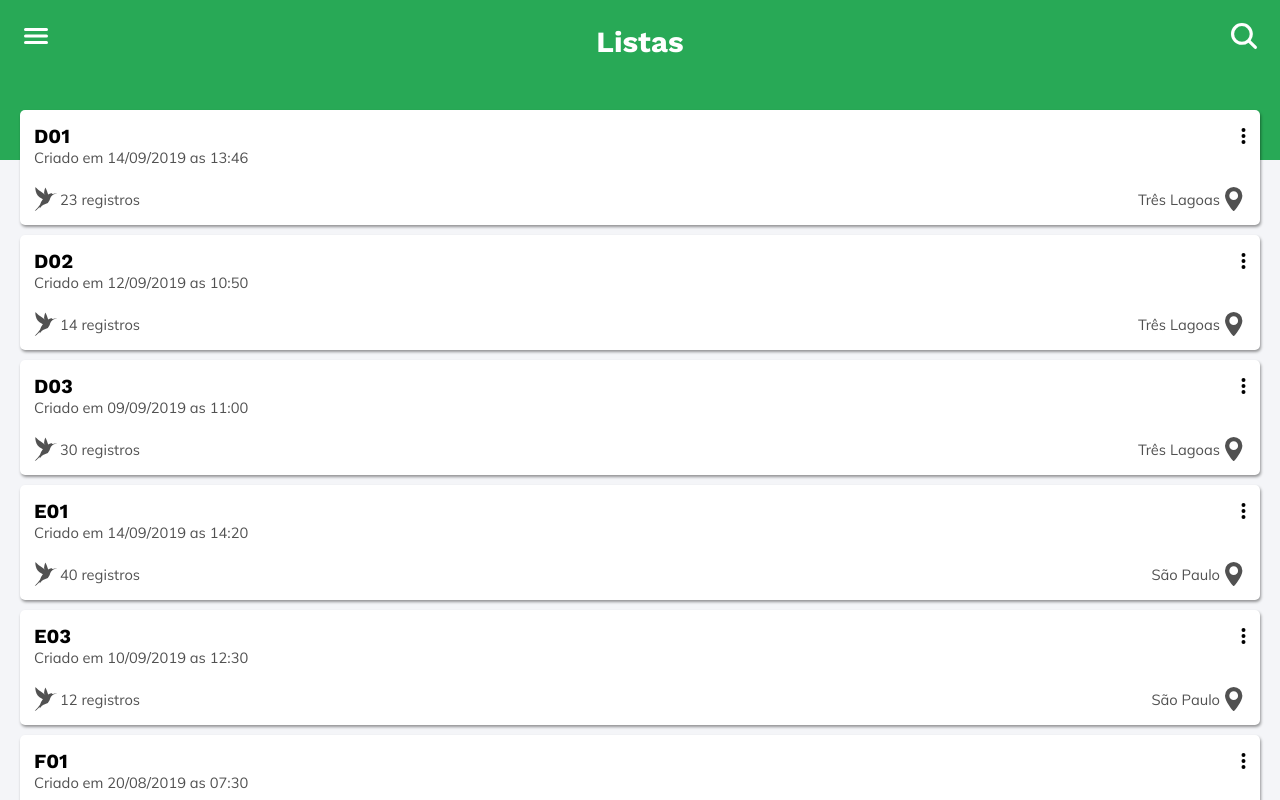
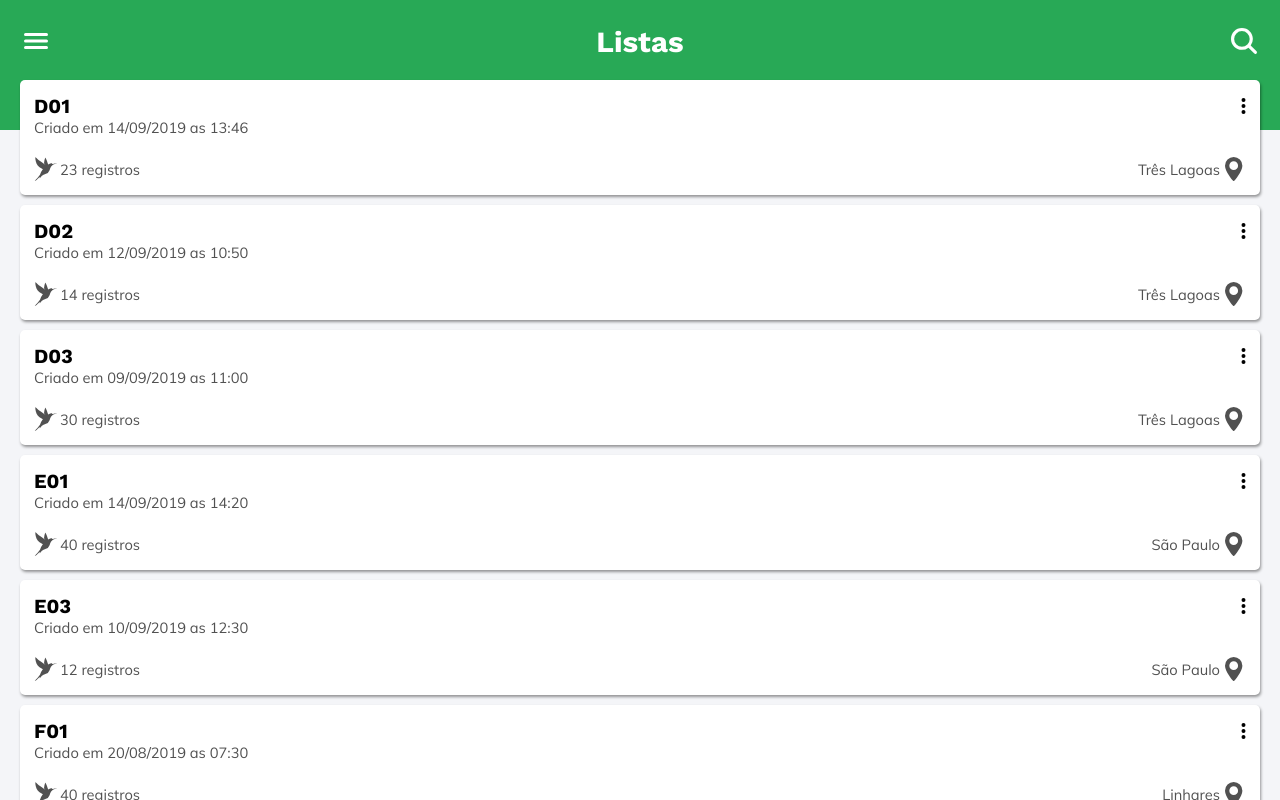
Before and after one commit to danielsegatto/lista-aves, a React (Create React App) app: page /home in a window 1280 px wide. Built offline with nearby package versions, Linux system fonts and the light colour scheme; the HTML template or start-up script is replaced by a standard one.

Commit message:
Update names

```diff
--- a/src/App.tsx
+++ b/src/App.tsx
@@ -2,7 +2,7 @@ import React, { Component } from 'react';
 import { Redirect, Route } from 'react-router-dom';
 import { IonApp, IonRouterOutlet } from '@ionic/react';
 import { IonReactRouter } from '@ionic/react-router';
-import Home from './pages/Listas/Listas';
+import Home from './pages/Lists/Lists';
 
 import '@ionic/react/css/core.css';
 import '@ionic/react/css/normalize.css';
--- a/src/pages/Listas/style.css
+++ /dev/null
@@ -1,29 +0,0 @@
-* {
-    box-sizing: border-box;
-}
-.divHeader {
-    width: 100%;
-    height: 20%;
-    background: #28A956;
-    display: flex;
-    justify-content: space-between;
-    align-items: baseline;
-    padding: 20px;
-}
-.titleListas {
-	color: #fff;
-	font-size: 22pt;
-	font-family: 'Work Sans', sans-serif;
-	font-weight: bold;
-	margin: 0;
-	padding: 0;
-}
-.iconHeader {
-	color: #fff;
-	font-size: 24pt;
-}
-.listas {
-    position: relative;
-    top: -50px;
-    margin: 0 20px 0 20px;
-}
--- a/src/pages/Listas/Listas.tsx
+++ b/src/pages/Lists/Lists.tsx
@@ -4,7 +4,7 @@ import {
   IonIcon  } from '@ionic/react';
 import React, { Component } from 'react';
 import './style.css'
-import Lista from '../../components/Lista/Lista'
+import Lista from '../../components/CardList/CardList'
 
 interface RouteComponentProps {
   history: any
@@ -56,15 +56,23 @@ class Listas extends Component<RouteComponentProps> {
 				local: "Linhares"
 			}
     	]
-  	}
+	}
+
+	animationHeader(currentY: number) {
+		console.log(currentY)
+	}
 
   render() {
     return (
       <IonPage>
-			<IonContent color="light">
-				<div className="divHeader">
+			<IonContent
+				color="light"
+				scrollEvents={true}
+    			onIonScroll={(e) => this.animationHeader(e.detail.currentY)}
+			>
+				<div className="divHeader" id="oi">
 					<IonIcon name="menu" className="iconHeader"></IonIcon>
-					<h1 className="titleListas">Listas</h1>
+					<span className="titleListas">Listas</span>
 					<IonIcon name="search" className="iconHeader"></IonIcon>
 				</div>
 				<div className="listas">
--- /dev/null
+++ b/src/pages/Lists/style.css
@@ -0,0 +1,30 @@
+* {
+	box-sizing: border-box;
+}
+.divHeader {
+	width: 100%;
+	height: 130px;
+	background: #28A956;
+	display: flex;
+	justify-content: space-between;
+	align-items: flex-start;
+	padding: 25px	20px 20px 20px;
+	position: fixed;
+}
+.titleListas {
+	color: #fff;
+	font-size: 22pt;
+	font-family: 'Work Sans', sans-serif;
+	font-weight: bold;
+	margin: 0;
+	padding: 0;
+}
+.iconHeader {
+	color: #fff;
+	font-size: 24pt;
+}
+.listas {
+	position: relative;
+	top: 80px;
+	margin: 0 20px 0 20px;
+}
```
Also changed, not shown: src/components/CardList/CardList.tsx (renamed from src/components/Lista/Lista.tsx), src/components/CardList/style.css (renamed from src/components/Lista/style.css).
